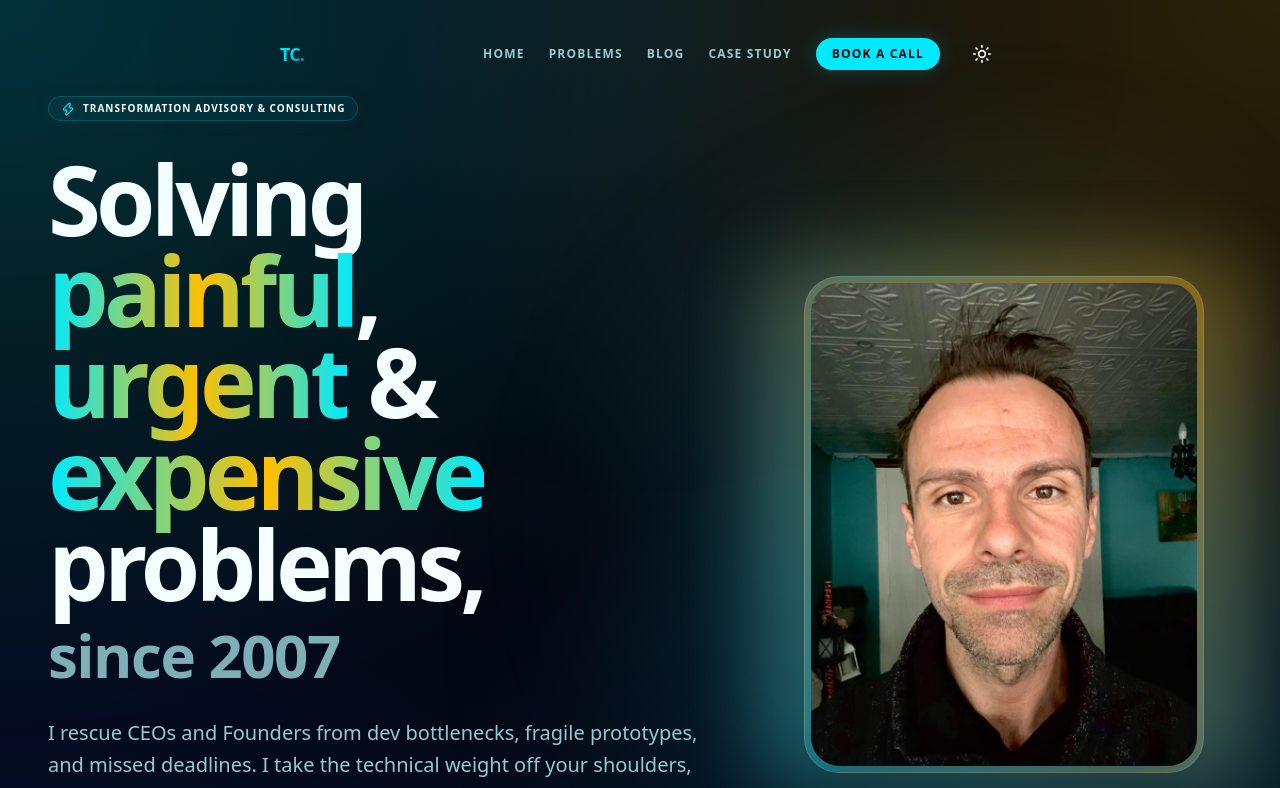
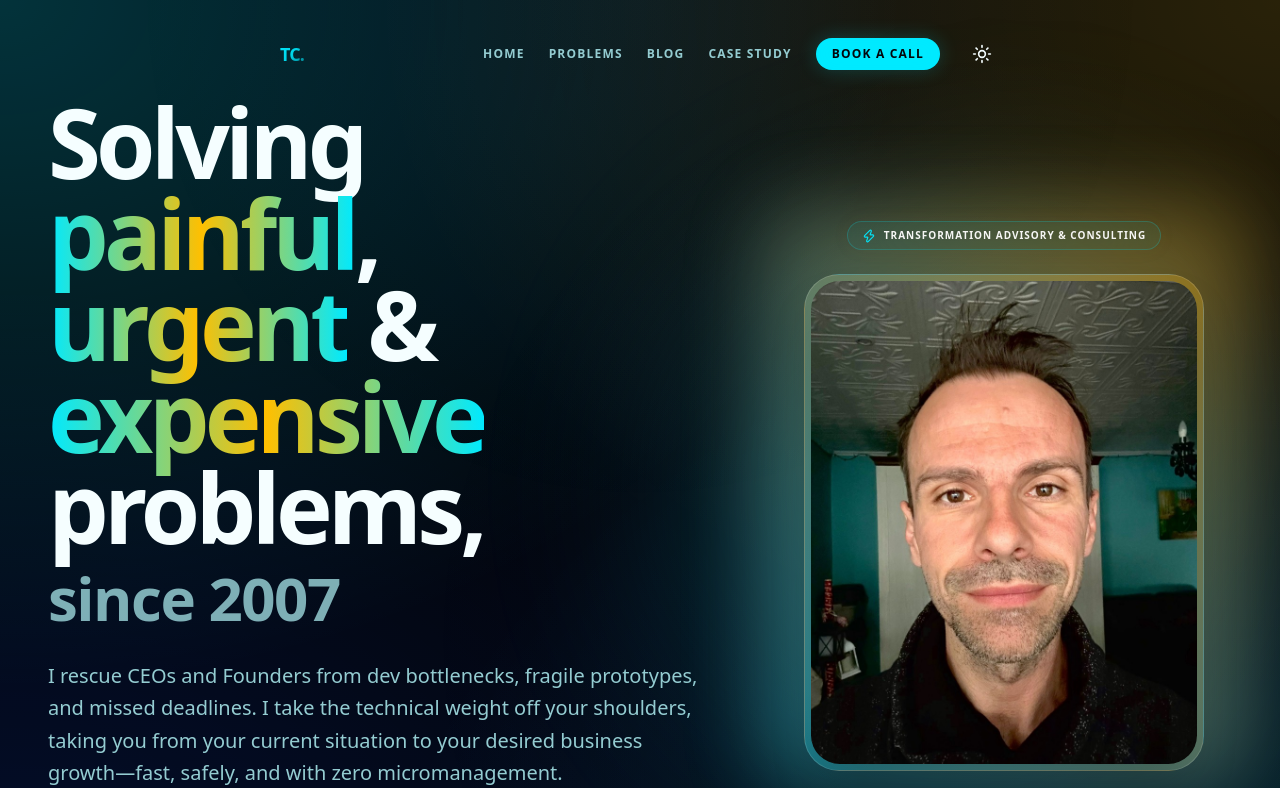
Before and after one commit to tudor-crisan/tudorcrisan.dev, a Next.js app: page / in a window 1280 px wide. Shown: the top 788 px of the page. Built offline with nearby package versions, Linux system fonts and the light colour scheme.

Commit message:
layout: reposition transformation consulting label directly above the main profile picture

```diff
--- a/src/components/Hero.tsx
+++ b/src/components/Hero.tsx
@@ -14,18 +14,6 @@ export default function Hero() {
         <div className="grid grid-cols-1 lg:grid-cols-12 gap-12 lg:gap-16 items-center">
           {/* Text and Actions Column */}
           <div className="lg:col-span-7 flex flex-col items-start text-left">
-            <motion.div
-              initial={{ opacity: 0, y: 20 }}
-              animate={{ opacity: 1, y: 0 }}
-              transition={{ duration: 0.5 }}
-              className="inline-flex items-center gap-2 px-3 py-1 rounded-full glass mb-8"
-            >
-              <Zap size={14} className="text-primary" />
-              <span className="text-[10px] font-bold uppercase tracking-widest">
-                Transformation Advisory &amp; Consulting
-              </span>
-            </motion.div>
-
             <motion.h1
               initial={{ opacity: 0, y: 20 }}
               animate={{ opacity: 1, y: 0 }}
@@ -72,9 +60,22 @@ export default function Hero() {
           </div>
 
           {/* Profile Picture Column */}
-          <div className="lg:col-span-5 flex justify-center items-center relative">
+          <div className="lg:col-span-5 flex flex-col justify-center items-center relative gap-6">
             {/* Outer Neon Glow Layer */}
             <div className="absolute -inset-4 bg-gradient-to-tr from-primary to-secondary rounded-[2.5rem] opacity-30 blur-2xl animate-pulse pointer-events-none" />
+
+            {/* Label shifted above the image card */}
+            <motion.div
+              initial={{ opacity: 0, y: 20 }}
+              animate={{ opacity: 1, y: 0 }}
+              transition={{ duration: 0.5, delay: 0.15 }}
+              className="inline-flex items-center gap-2 px-3.5 py-1.5 rounded-full glass border border-primary/20 relative z-10 select-none shadow-[0_0_15px_rgba(0,229,255,0.15)]"
+            >
+              <Zap size={14} className="text-primary animate-pulse" />
+              <span className="text-[10px] font-black uppercase tracking-widest text-white/95">
+                Transformation Advisory &amp; Consulting
+              </span>
+            </motion.div>
 
             <motion.div
               initial={{ opacity: 0, scale: 0.9 }}
```
